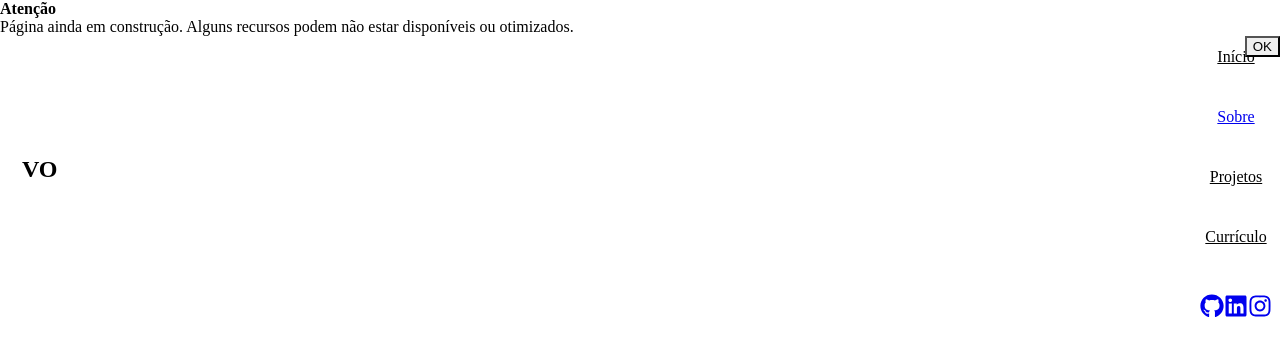
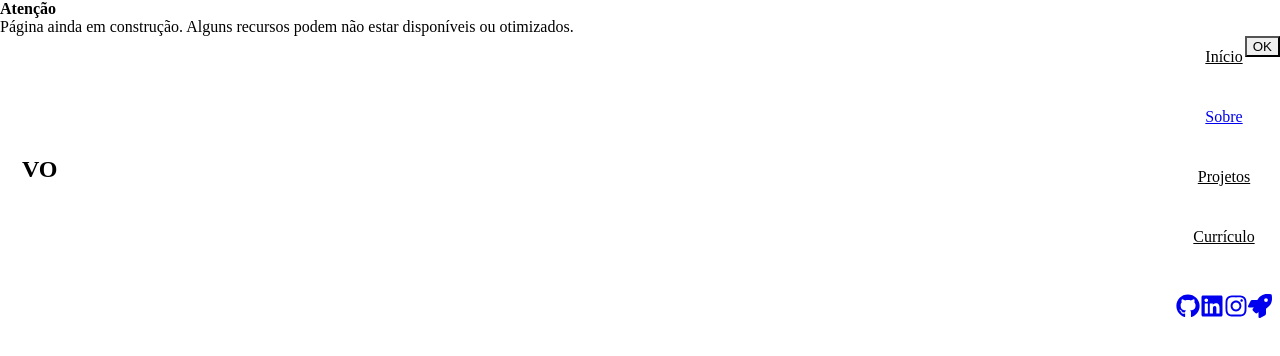
Before and after one commit to viniciusoliveiras/portfolio, a Next.js app: page /about in a window 1280 px wide. Shown: the top 356 px of the page. Built offline with nearby package versions, Linux system fonts and the light colour scheme.

Commit message:
Rocketseat social icon

```diff
--- a/src/components/Header/HeaderNav.tsx
+++ b/src/components/Header/HeaderNav.tsx
@@ -1,7 +1,7 @@
 import React from 'react';
 import { Flex, useBreakpointValue } from '@chakra-ui/react';
 import { NavLink } from './NavLink';
-import { FaGithub, FaInstagram, FaLinkedin } from 'react-icons/fa';
+import { FaGithub, FaInstagram, FaLinkedin, FaRocket } from 'react-icons/fa';
 import { Link } from '@chakra-ui/react';
 
 export function HeaderNav() {
@@ -74,6 +74,13 @@ export function HeaderNav() {
             <Link href='https://www.instagram.com/svini.oliveira/' isExternal>
               <FaInstagram fontSize='1.5rem' />
             </Link>
+
+            <Link
+              href='https://app.rocketseat.com.br/me/viniciusoliveiras'
+              isExternal
+            >
+              <FaRocket fontSize='1.5rem' />
+            </Link>
           </Flex>
         </Flex>
       )}
```
